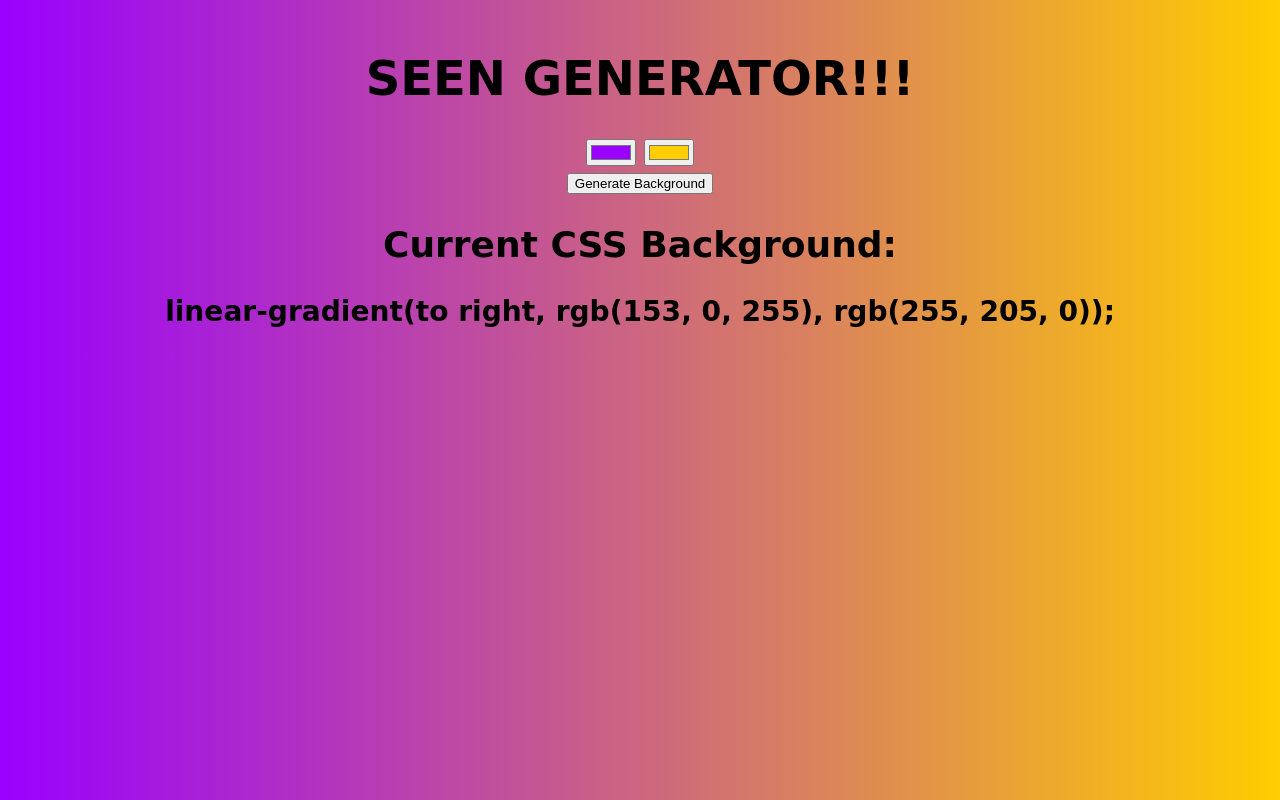
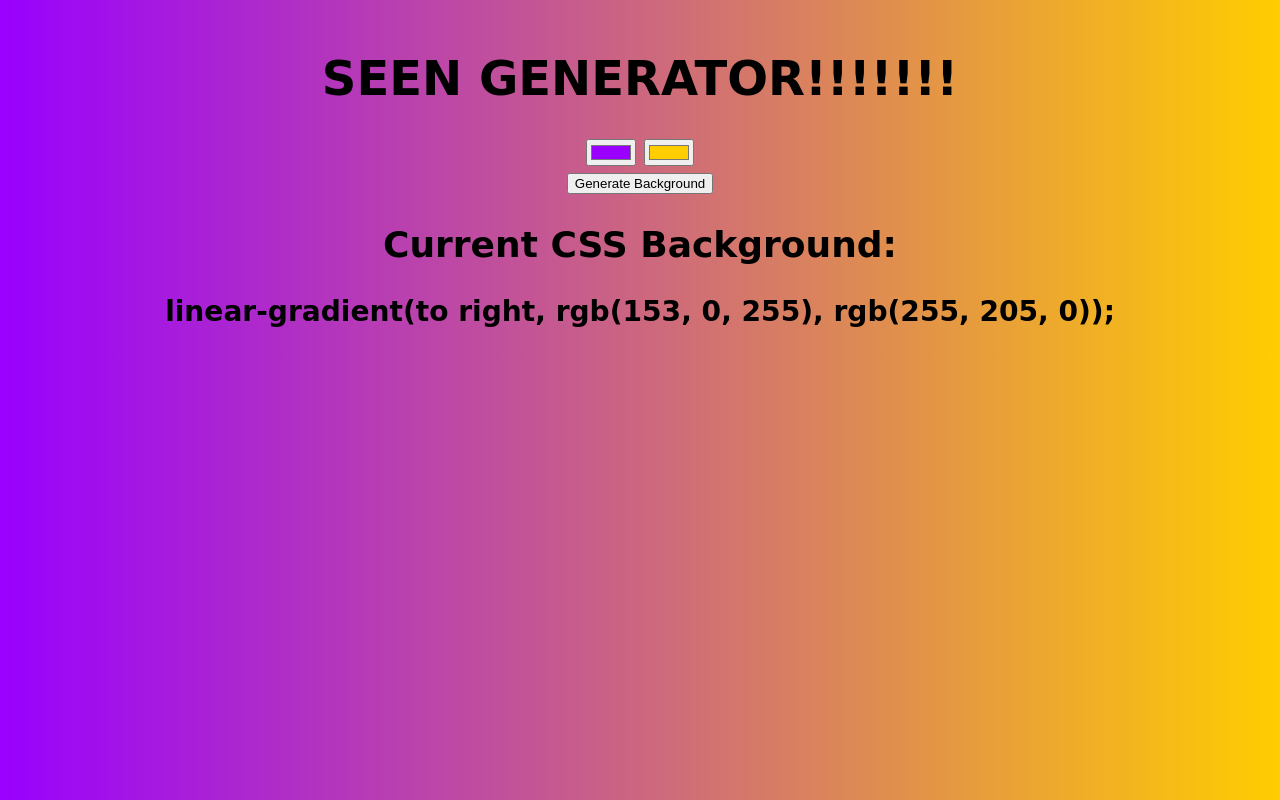
Before and after one commit to IvanTrifonov1/background-generator, a plain HTML site: page index.html in a window 1280 px wide. Drawn offline with Linux system fonts and the light colour scheme.

Commit message:
adding more exclamation marks

```diff
--- a/index.html
+++ b/index.html
@@ -7,7 +7,7 @@
     <link href="https://fonts.googleapis.com/css?family=Sriracha&display=swap" rel="stylesheet">
   </head>
   <body>
-    <h1>SEEN GENERATOR!!!</h1>
+    <h1>SEEN GENERATOR!!!!!!!</h1>
     <div>
       <input class="color1" type="color" name="color1" value="#9900FF">
       <input class="color2" type="color" name="color2" value="#FFCD00">
```
